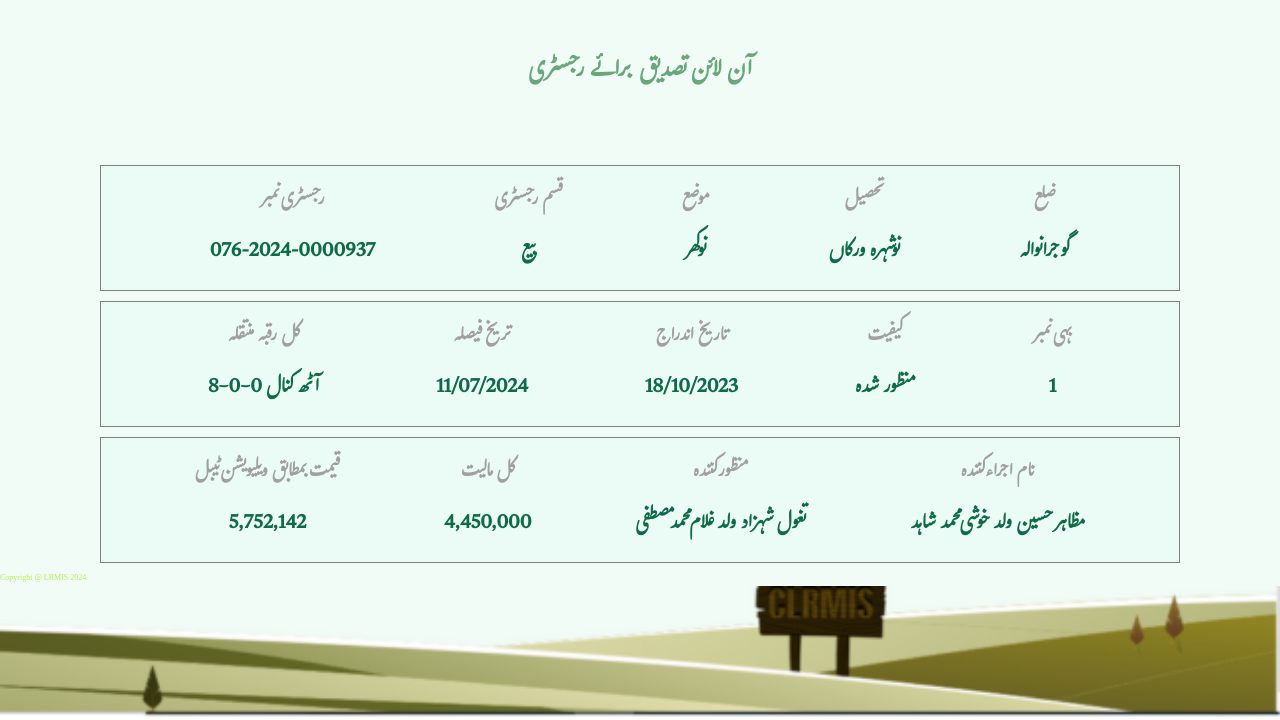
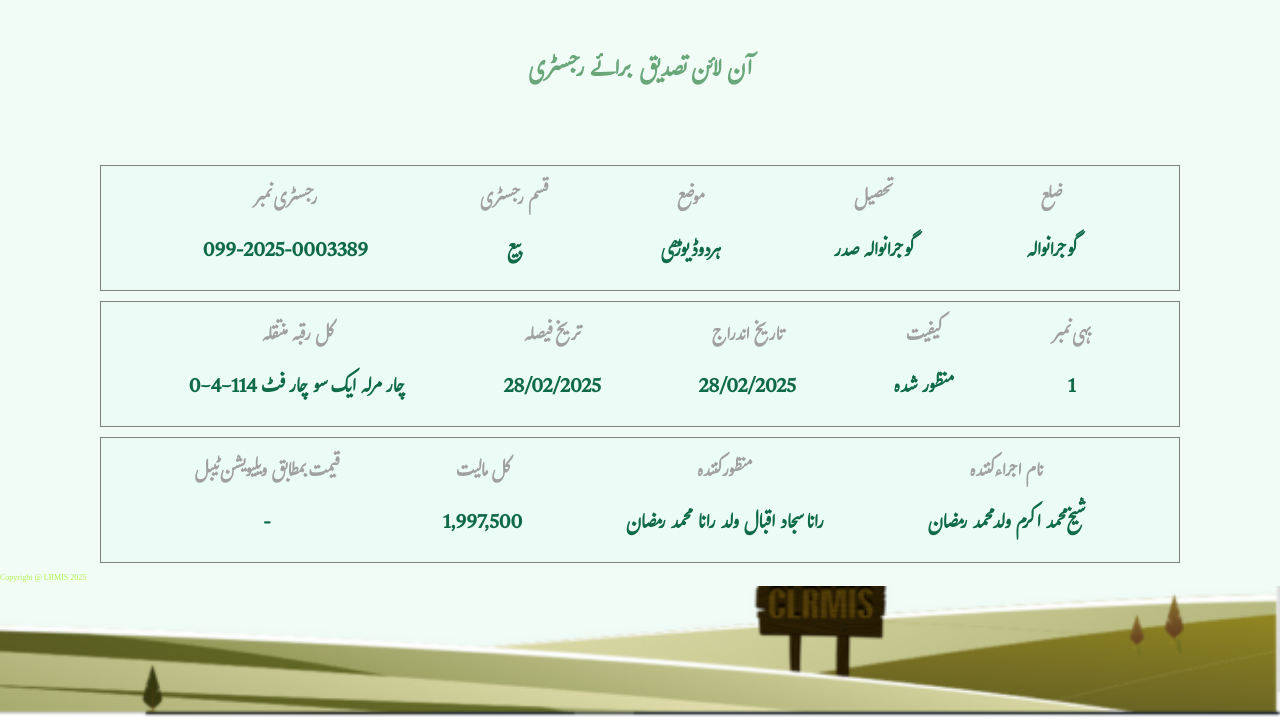
Before and after one commit to punjabzameen/Punjab60, a plain HTML site: page index.html in a window 1280 px wide. Shown: the part 80-800 px from the top of the page. Drawn offline with Linux system fonts and the light colour scheme.

Commit message:
Update index.html

```diff
--- a/index.html
+++ b/index.html
@@ -32,7 +32,7 @@
             <div class="item text1">
                 <h3>رجسٹری نمبر
                 </h3>
-                <p>076-2024-0000937
+                <p>099-2025-0003389
                 </p>
             </div>
             <div class="item text2"><h3>قسم رجسٹری
@@ -42,13 +42,13 @@
             <div class="item text3">
                 <h3>موضع
                 </h3>
-                <p>نوکھر
+                <p>ہردوڈیوڑھی
                 </p>
             </div>
             <div class="item text4">
                 <h3>تحصیل
                 </h3>
-                <p>نوشہرہ ورکاں
+                <p>گوجرانوالہ صدر
                 </p>
             </div>
             <div class="item text5">
@@ -63,18 +63,18 @@
             <div class="item text1">
                 <h3>کل رقبہ منتقلہ
                 </h3>
-                <p>8-0-0 آٹھ کنال
+                <p>0-4-114 چار مرلہ ایک سو چار فٹ
                 </p>
             </div>
             <div class="item text2"><h3>تریخ فیصلہ
 
             </h3>
-            <p>11/07/2024
+            <p>28/02/2025
             </p></div>
             <div class="item text3">
                 <h3>تاریخ اندراج
                 </h3>
-                <p>18/10/2023
+                <p>28/02/2025
                 </p>
             </div>
             <div class="item text4">
@@ -95,23 +95,23 @@
             <div class="item text1">
                 <h3>قیمت بمطابق ویلیویشن ٹیبل
                 </h3>
-                <p>5,752,142
+                <p>-
                 </p>
             </div>
             <div class="item text2"><h3>کل مالیت
             </h3>
-            <p>4,450,000
+            <p>1,997,500
             </p></div>
             <div class="item text3">
                 <h3>منظور کنندہ
                 </h3>
-                <p>تغول شہزاد ولد غلام محمد مصطفی
+                <p>رانا سجاد اقبال ولد رانا محمد رمضان
                 </p>
             </div>
             <div class="item text4">
                 <h3>نام اجراء کنندہ
                 </h3>
-                <p>مظاہر حسین ولد خوشی محمد شاہد
+                <p>شیخ محمد اکرم ولد محمد رمضان
                 </p>
             </div>
 
@@ -120,7 +120,7 @@
     </section>
     <!-- ----------------- Inage section------------------ -->
      <div class="bottom_img">
-        Copyright @ LRMIS 2024
+        Copyright @ LRMIS 2025
 
      </div>
      <!-- <div class="main">
```
